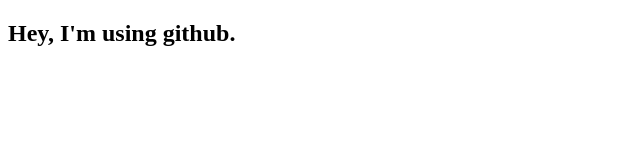
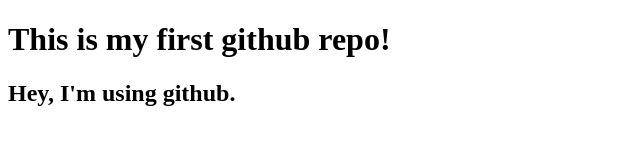
Before and after one commit to smsabir/my-first-website, a plain HTML site: page index.html in a window 1280 px wide. Shown: the whole page, without its empty margins (0-640 px from the left). Drawn offline with Linux system fonts and the light colour scheme.

Commit message:
added a header

```diff
--- a/index.html
+++ b/index.html
@@ -6,6 +6,7 @@
     <title>Document</title>
 </head>
 <body>
+    <h1>This is my first github repo!</h1>
     <h2>Hey, I'm using github.</h2>
 </body>
 </html>
```
Also changed, not shown: 1 other file.
